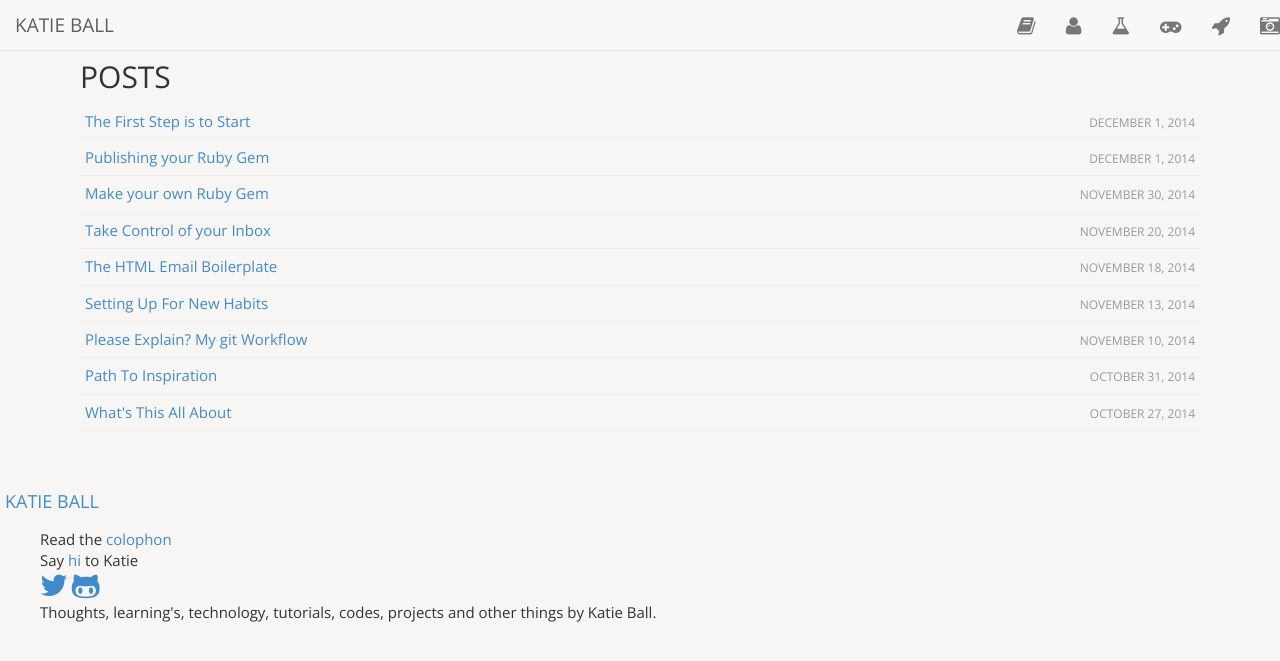
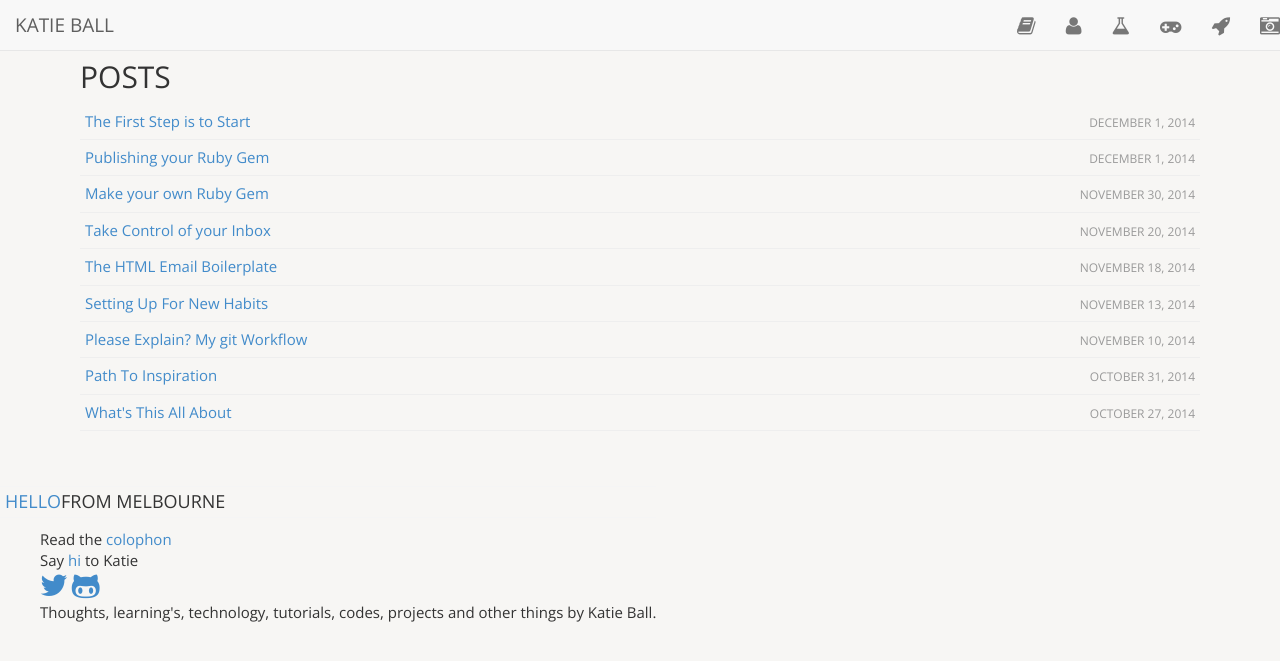
Before and after one commit to roachhd/roachhd.github.io, a Jekyll site: the page built from index.html, in a window 1280 px wide. Shown: the top 661 px of the page. Built offline with Jekyll 4.4.1, drawn with Linux system fonts in a browser that asks for light colours; nearby versions of some CDN libraries.

Commit message:
Update footer.html

```diff
--- a/_includes/footer.html
+++ b/_includes/footer.html
@@ -6,7 +6,7 @@
     <div class="footer-col-wrapper">
 
       <div class="footer-col  footer-col-1">
-        <h2 class="footer-heading"><a href="/about">{{ site.title }}</a></h2>
+        <h2 class="footer-heading"><a href="/about">Hello</a>from Melbourne</h2>
         <ul class="contact-list">
           <li>Read the <a href="/colophon/">colophon</a/li>
           <li>Say <a href="mailto:{{ site.email }}">hi</a> to Katie</li>
```
